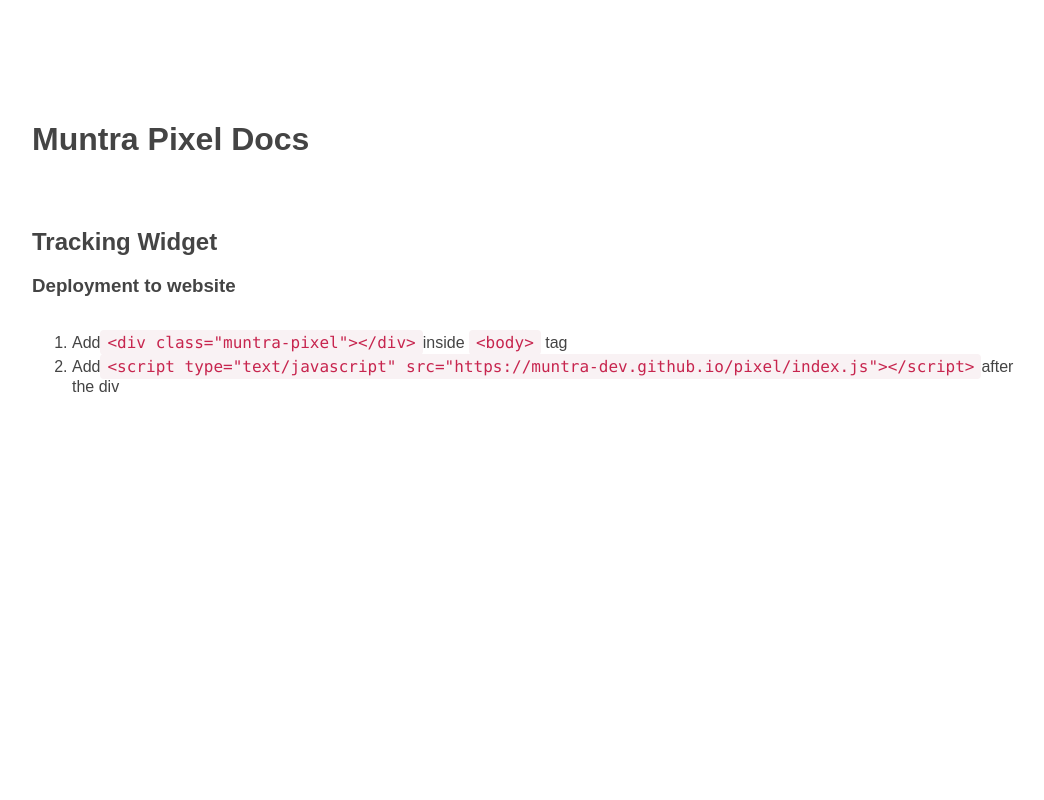
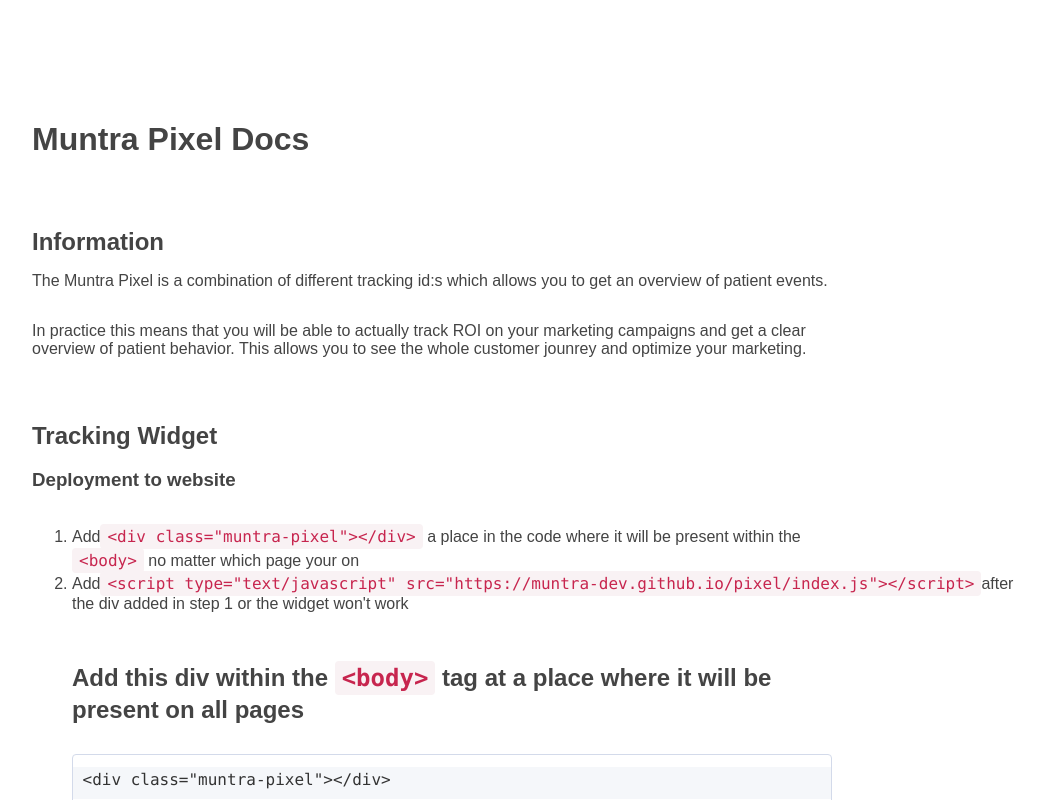
Before and after one commit to muntra-dev/muntra-docs, a React (Create React App) app: page / in a window 1280 px wide. Both pictures are taken after a click on the button "Muntra Pixel". Shown: the top 800 px of the page, without its empty margins (208-1252 px from the left). Built offline with nearby package versions, Linux system fonts and the light colour scheme.

Commit message:
Muntra Pixel/Tracking Widget Content

```diff
--- a/src/components/BookingWidget/index.js
+++ b/src/components/BookingWidget/index.js
@@ -17,7 +17,7 @@
         <div class='flex-column'>
           <h1>Muntra Booking Widget Docs</h1>
           <h2>
-            Import the widget right before the closing body tag
+            Import the widget code right before the closing body tag
             (&#x3C;/body&#x3E;)
           </h2>
           <pre>
--- a/src/components/ReferralWidget/index.js
+++ b/src/components/ReferralWidget/index.js
@@ -15,7 +15,7 @@
       <div className='flex-column'>
         <h1>Muntra Referral Widget Docs</h1>
         <h2>
-          Import the widget right before the closing body tag
+          Import the widget code right before the closing body tag
           (&#x3C;/body&#x3E;)
         </h2>
         <pre>
--- a/src/components/TrackingWidget/index.js
+++ b/src/components/TrackingWidget/index.js
@@ -5,8 +5,19 @@
     <div className='auto-margin page-body'>
       <div className='flex-column'>
         <h1>Muntra Pixel Docs</h1>
+        <h2>Information</h2>
+        <p>
+          The Muntra Pixel is a combination of different tracking id:s which
+          allows you to get an overview of patient events.
+        </p>
+        <p>
+          In practice this means that you will be able to actually track ROI on
+          your marketing campaigns and get a clear overview of patient behavior.
+          This allows you to see the whole customer jounrey and optimize your
+          marketing.
+        </p>
         <h2>Tracking Widget</h2>
-        <>
+
         <h3 className='code-line' data-line-start={7} data-line-end={8}>
           <a id='Deployment_to_website_7' />
           Deployment to website
@@ -14,23 +25,36 @@
         <ol>
           <li className='has-line-data' data-line-start={8} data-line-end={9}>
             Add
-              <code>&lt;div class="muntra-pixel"&gt;&lt;/div&gt;</code>
-              inside <code>&lt;body&gt;</code> tag
+            <code>&lt;div class="muntra-pixel"&gt;&lt;/div&gt;</code> a place in
+            the code where it will be present within the{" "}
+            <code>&lt;body&gt;</code> no matter which page your on
           </li>
-            <li
-              className='has-line-data'
-              data-line-start={9}
-              data-line-end={10}
-            >
+          <li className='has-line-data' data-line-start={9} data-line-end={10}>
             Add
             <code>
               &lt;script type="text/javascript"
               src="https://muntra-dev.github.io/pixel/index.js"&gt;&lt;/script&gt;
             </code>
-              after the div
+            after the div added in step 1 or the widget won't work
           </li>
+          <h2>
+            Add this div within the <code>&lt;body&gt;</code> tag at a place
+            where it will be present on all pages
+          </h2>
+          <pre>
+            <code>&lt;div class="muntra-pixel"&gt;&lt;/div&gt;</code>
+          </pre>
+          <h2>
+            Important! Import the widget code right before the closing body tag
+            (&#x3C;/body&#x3E;)
+          </h2>
+          <pre>
+            <code class='has-line-data' data-line-start='32' data-line-end='34'>
+              &#x3C;script type=&#x22;text/javascript&#x22;
+              src="https://muntra-dev.github.io/pixel/index.js"&gt;&lt;/script&gt;
+            </code>
+          </pre>
         </ol>
-        </>
       </div>
     </div>
   );
```
Lines whose indentation alone changed are shown as unchanged.
